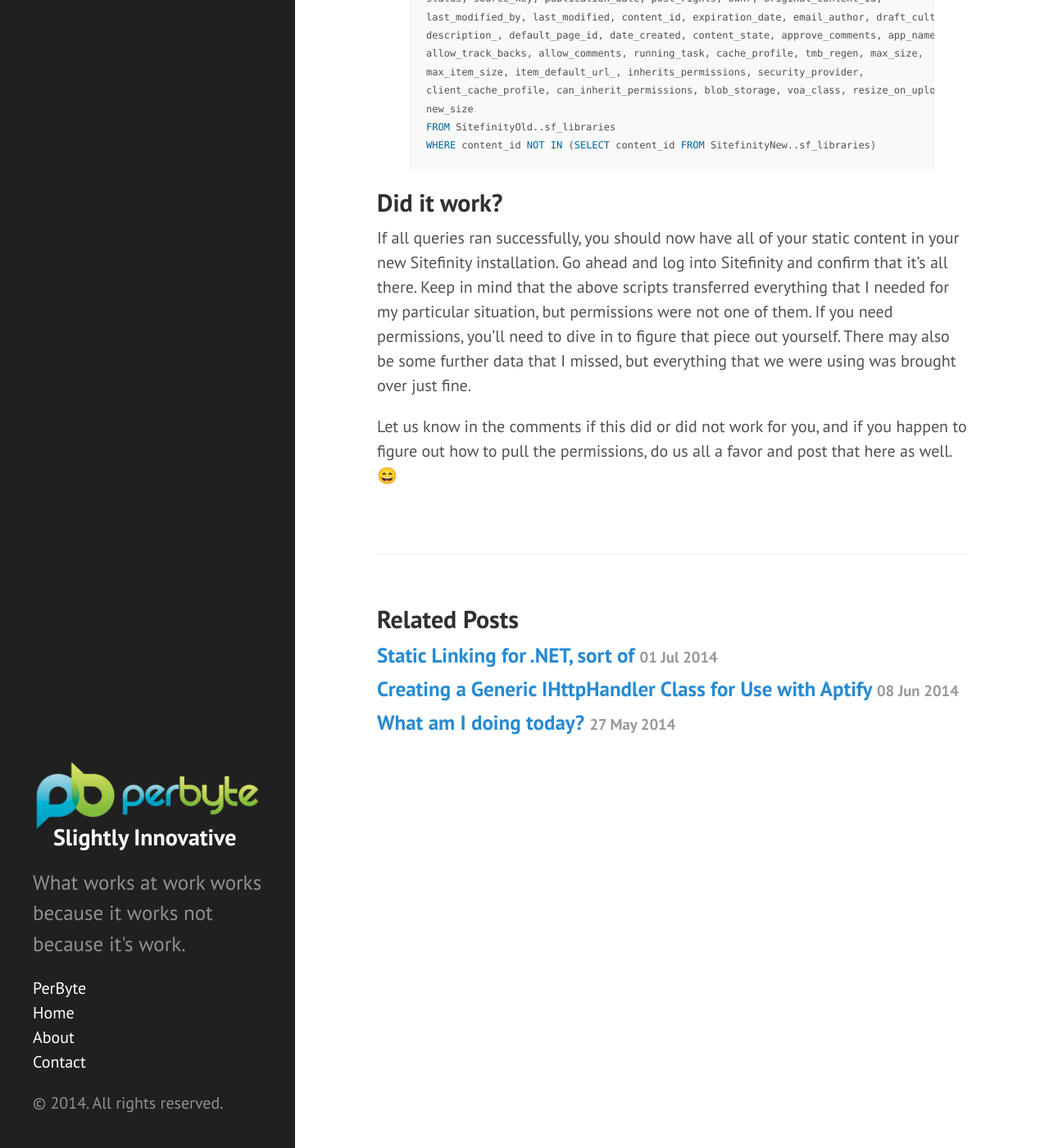
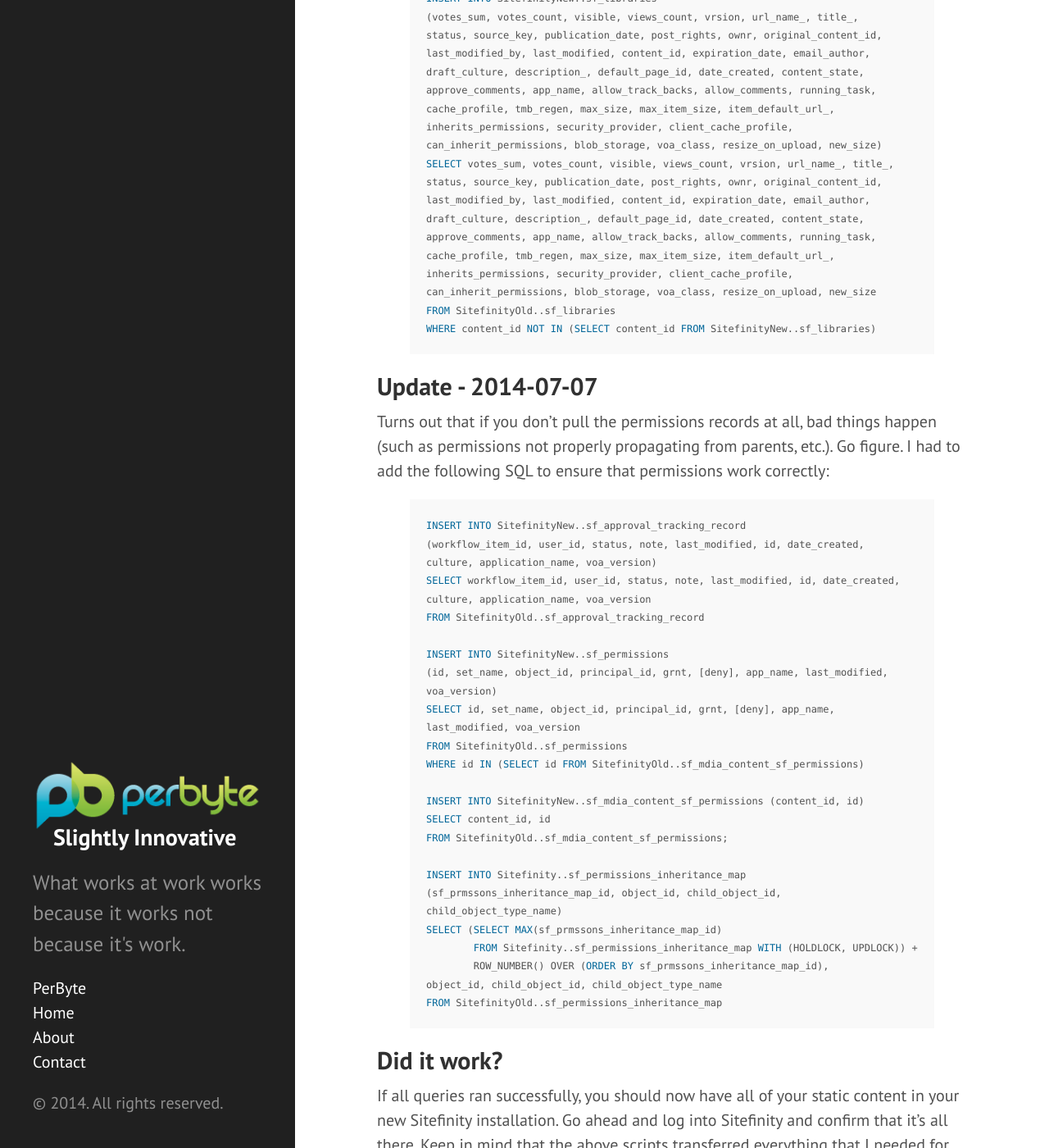
Before and after one commit to lcates/perbyte.github.io, a Jekyll site: the page built from _posts/2014-06-17-Migrating-Sitefinity-Static-Content.md, in a window 1280 px wide and 1400 px high, scrolled down 2884 px. Shown: the whole window at 82% size. Built offline with Jekyll 4.4.1, drawn with Linux system fonts in a browser that asks for light colours; emoji names are drawn with the system emoji font; Markdown is read by kramdown in place of the engine named in the settings; comment, search, counter and statistics services are not loaded; some of the changed text lies outside the part shown.

Commit message:
Fix for Migrating Sitefinity Static Content post

```diff
--- a/_posts/2014-06-17-Migrating-Sitefinity-Static-Content.md
+++ b/_posts/2014-06-17-Migrating-Sitefinity-Static-Content.md
@@ -45,25 +45,31 @@ WHERE c.file_id IN (SELECT file_id FROM SitefinityOld..sf_media_content)
 Content Pieces
 --------------
 
-The `sf_content_pieces` table contains most of the relevant metadata for the content. I never attempted to identify exactly what `sf_approval_tracking_map` is used for, but I was getting errors when I didn't include it; I assume it contains important information for content workflow. Without further adieu:
+The `sf_media_content` table contains most of the relevant metadata for the content. I never attempted to identify exactly what `sf_approval_tracking_map` is used for, but I was getting errors when I didn't include it; I assume it contains important information for content workflow. Without further adieu:
 
 {% highlight sql %}
 
 INSERT INTO SitefinityNew..sf_media_content
-(votes_sum,votes_count, visible, views_count, vrsion, url_name_, title_, status, source_key,
-publication_date, post_rights, ownr, original_content_id, last_modified_by, last_modified, content_id,
-expiration_date, email_author, draft_culture, description_, default_page_id, date_created, content_state,
-approve_comments, app_name, allow_track_backs, allow_comments, lgcy_tmb_strg, uploaded, total_size,
-tmb_vrsn, parent_id, ordinal, number_of_chunks, tmb_regen, mime_type, item_default_url_, inherits_permissions,
-folder_id, file_path, file_id, extension, chunk_size, can_inherit_permissions, blob_storage, author_,
-approval_workflow_state_, id, voa_class, voa_version, parts_, width, height, alternative_text_, width2, height2)
-SELECT votes_sum,votes_count, visible, views_count, vrsion, url_name_, title_, status, source_key,
-publication_date, post_rights, ownr, original_content_id, last_modified_by, last_modified, content_id,
-expiration_date, email_author, draft_culture, description_, default_page_id, date_created, content_state,
-approve_comments, app_name, allow_track_backs, allow_comments, lgcy_tmb_strg, uploaded, total_size,
-tmb_vrsn, parent_id, ordinal, number_of_chunks, tmb_regen, mime_type, item_default_url_, inherits_permissions,
-folder_id, file_path, file_id, extension, chunk_size, can_inherit_permissions, blob_storage, author_,
-approval_workflow_state_, id, voa_class, voa_version, parts_, width, height, alternative_text_, width2, height2
+(votes_sum, votes_count, visible, views_count, vrsion, url_name_, title_,
+status, source_key, publication_date, post_rights, ownr, original_content_id,
+last_modified_by, last_modified, content_id, expiration_date, email_author,
+draft_culture, description_, default_page_id, date_created, content_state,
+approve_comments, app_name, allow_track_backs, allow_comments, lgcy_tmb_strg,
+uploaded, total_size, tmb_vrsn, parent_id, ordinal, number_of_chunks, tmb_regen,
+mime_type, item_default_url_, inherits_permissions, folder_id, file_path,
+file_id, extension, chunk_size, can_inherit_permissions, blob_storage, author_,
+approval_workflow_state_, id, voa_class, voa_version, parts_, width, height,
+alternative_text_, width2, height2)
+SELECT votes_sum,votes_count, visible, views_count, vrsion, url_name_, title_,
+status, source_key, publication_date, post_rights, ownr, original_content_id,
+last_modified_by, last_modified, content_id, expiration_date, email_author,
+draft_culture, description_, default_page_id, date_created, content_state,
+approve_comments, app_name, allow_track_backs, allow_comments, lgcy_tmb_strg,
+uploaded, total_size, tmb_vrsn, parent_id, ordinal, number_of_chunks, tmb_regen,
+mime_type, item_default_url_, inherits_permissions, folder_id, file_path,
+file_id, extension, chunk_size, can_inherit_permissions, blob_storage, author_,
+approval_workflow_state_, id, voa_class, voa_version, parts_, width, height,
+alternative_text_, width2, height2
 FROM SitefinityOld..sf_media_content
 
 INSERT INTO SitefinityNew..sf_approval_tracking_record_map (id, voa_version)
@@ -80,13 +86,17 @@ The `sf_media_thumbnails` and `sf_url_data` tables contain exactly what you'd ex
 {% highlight sql %}
 
 INSERT INTO SitefinityNew..sf_media_thumbnails
-(width, typ, total_size, content_id, nme, mime_type, id, height, file_id, dta, uploaded, number_of_chunks, chunk_size, voa_version)
-SELECT width, typ, total_size, content_id, nme, mime_type, id, height, file_id, dta, uploaded, number_of_chunks, chunk_size, voa_version
+(width, typ, total_size, content_id, nme, mime_type, id, height, file_id, dta,
+uploaded, number_of_chunks, chunk_size, voa_version)
+SELECT width, typ, total_size, content_id, nme, mime_type, id, height, file_id,
+dta, uploaded, number_of_chunks, chunk_size, voa_version
 FROM SitefinityOld..sf_media_thumbnails
 
 INSERT INTO SitefinityNew..sf_url_data
-(url, redirect, qery, last_modified, is_default, id, disabled, culture, app_name, voa_version, voa_class, content_id, id2, item_type)
-SELECT url, redirect, qery, last_modified, is_default, id, disabled, culture, app_name, voa_version, voa_class, content_id, id2, item_type
+(url, redirect, qery, last_modified, is_default, id, disabled, culture,
+app_name, voa_version, voa_class, content_id, id2, item_type)
+SELECT url, redirect, qery, last_modified, is_default, id, disabled, culture,
+app_name, voa_version, voa_class, content_id, id2, item_type
 FROM SitefinityOld..sf_url_data
 WHERE app_name = '/Libraries'
 
@@ -102,31 +112,68 @@ Finally, none of the content pieces in any of the custom libraries will show up
 INSERT INTO SitefinityNew..sf_libraries
 (votes_sum, votes_count, visible, views_count, vrsion, url_name_, title_,
 status, source_key, publication_date, post_rights, ownr, original_content_id,
-last_modified_by, last_modified, content_id, expiration_date, email_author, draft_culture,
-description_, default_page_id, date_created, content_state, approve_comments, app_name,
-allow_track_backs, allow_comments, running_task, cache_profile, tmb_regen, max_size,
-max_item_size, item_default_url_, inherits_permissions, security_provider,
-client_cache_profile, can_inherit_permissions, blob_storage, voa_class, resize_on_upload,
-new_size)
+last_modified_by, last_modified, content_id, expiration_date, email_author,
+draft_culture, description_, default_page_id, date_created, content_state,
+approve_comments, app_name, allow_track_backs, allow_comments, running_task,
+cache_profile, tmb_regen, max_size, max_item_size, item_default_url_,
+inherits_permissions, security_provider, client_cache_profile,
+can_inherit_permissions, blob_storage, voa_class, resize_on_upload, new_size)
 SELECT votes_sum, votes_count, visible, views_count, vrsion, url_name_, title_,
 status, source_key, publication_date, post_rights, ownr, original_content_id,
-last_modified_by, last_modified, content_id, expiration_date, email_author, draft_culture,
-description_, default_page_id, date_created, content_state, approve_comments, app_name,
-allow_track_backs, allow_comments, running_task, cache_profile, tmb_regen, max_size,
-max_item_size, item_default_url_, inherits_permissions, security_provider,
-client_cache_profile, can_inherit_permissions, blob_storage, voa_class, resize_on_upload,
-new_size
+last_modified_by, last_modified, content_id, expiration_date, email_author,
+draft_culture, description_, default_page_id, date_created, content_state,
+approve_comments, app_name, allow_track_backs, allow_comments, running_task,
+cache_profile, tmb_regen, max_size, max_item_size, item_default_url_,
+inherits_permissions, security_provider, client_cache_profile,
+can_inherit_permissions, blob_storage, voa_class, resize_on_upload, new_size
 FROM SitefinityOld..sf_libraries
 WHERE content_id NOT IN (SELECT content_id FROM SitefinityNew..sf_libraries)
+
+{% endhighlight %}
+
+Update - 2014-07-07
+-------------------
+
+Turns out that if you don't pull the permissions records at all, bad things happen (such as permissions not properly propagating from parents, etc.). Go figure. I had to add the following SQL to ensure that permissions work correctly:
+
+{% highlight sql %}
+
+INSERT INTO SitefinityNew..sf_approval_tracking_record
+(workflow_item_id, user_id, status, note, last_modified, id, date_created,
+culture, application_name, voa_version)
+SELECT workflow_item_id, user_id, status, note, last_modified, id, date_created,
+culture, application_name, voa_version
+FROM SitefinityOld..sf_approval_tracking_record
+
+INSERT INTO SitefinityNew..sf_permissions
+(id, set_name, object_id, principal_id, grnt, [deny], app_name, last_modified,
+voa_version)
+SELECT id, set_name, object_id, principal_id, grnt, [deny], app_name,
+last_modified, voa_version
+FROM SitefinityOld..sf_permissions
+WHERE id IN (SELECT id FROM SitefinityOld..sf_mdia_content_sf_permissions)
+
+INSERT INTO SitefinityNew..sf_mdia_content_sf_permissions (content_id, id)
+SELECT content_id, id
+FROM SitefinityOld..sf_mdia_content_sf_permissions;
+
+INSERT INTO Sitefinity..sf_permissions_inheritance_map
+(sf_prmssons_inheritance_map_id, object_id, child_object_id,
+child_object_type_name)
+SELECT (SELECT MAX(sf_prmssons_inheritance_map_id)
+	FROM Sitefinity..sf_permissions_inheritance_map WITH (HOLDLOCK, UPDLOCK)) +
+	ROW_NUMBER() OVER (ORDER BY sf_prmssons_inheritance_map_id),
+object_id, child_object_id, child_object_type_name
+FROM SitefinityOld..sf_permissions_inheritance_map
 
 {% endhighlight %}
 
 Did it work?
 ------------
 
-If all queries ran successfully, you should now have all of your static content in your new Sitefinity installation. Go ahead and log into Sitefinity and confirm that it's all there. Keep in mind that the above scripts transferred everything that I needed for my particular situation, but permissions were not one of them. If you need permissions, you'll need to dive in to figure that piece out yourself. There may also be some further data that I missed, but everything that we were using was brought over just fine.
+If all queries ran successfully, you should now have all of your static content in your new Sitefinity installation. Go ahead and log into Sitefinity and confirm that it's all there. Keep in mind that the above scripts transferred everything that I needed for my particular situation, ~~but permissions were not one of them. If you need permissions, you'll need to dive in to figure that piece out yourself.~~ There may also be some further data that I missed, but everything that we were using was brought over just fine.
 
-Let us know in the comments if this did or did not work for you, and if you happen to figure out how to pull the permissions, do us all a favor and post that here as well. :smile:
+Let us know in the comments if this did or did not work for you, ~~and if you happen to figure out how to pull the permissions, do us all a favor and post that here as well.~~ :smile:
 
 [site]: http://www.sitefinity.com/
 [tel]: http://www.telerik.com/
```
